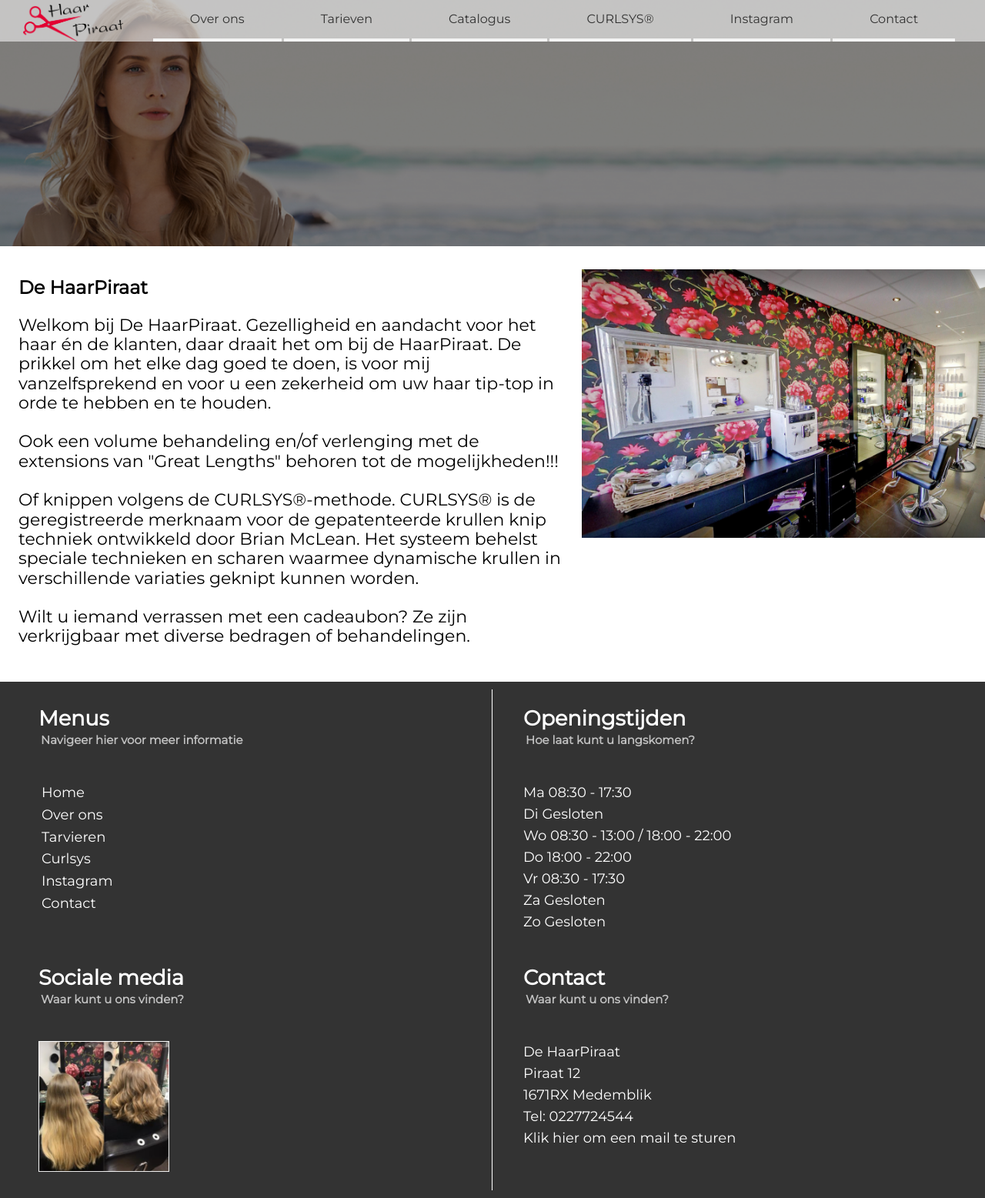
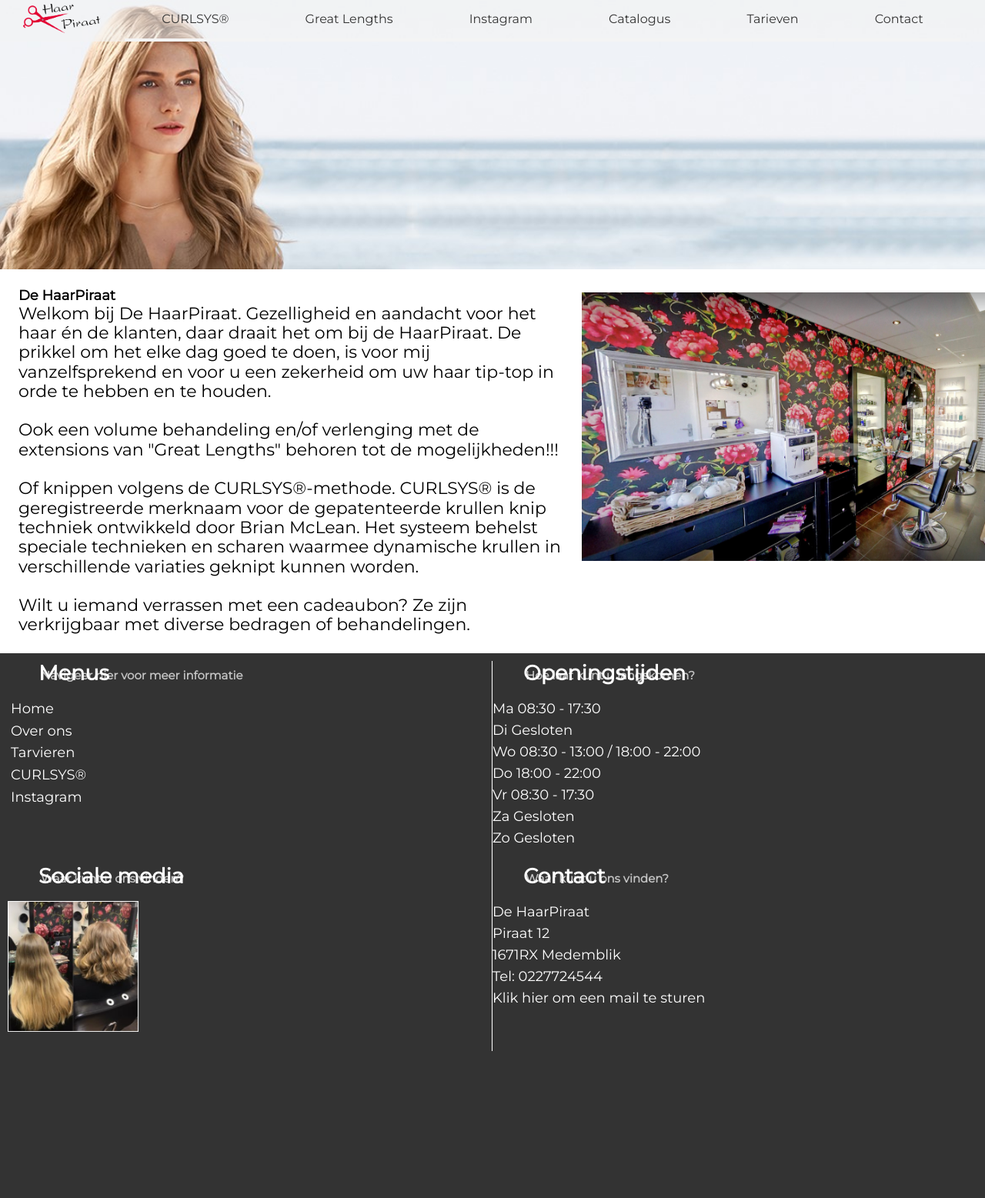
Before and after one commit to StanHaakman/DeHaarpiraat, a PHP site: page / in a window 1280 px wide. Shown: the whole page at 77% size. After the commit the page ends 1366 px from the top, so only its background shows below. Run offline with PHP 8.4, Linux system fonts and the light colour scheme; some libraries are stand-ins or nearby versions.

Commit message:
update carrousel
de toevoeging van het carrousel en de nav items bijwerken

```diff
--- a/contact.php
+++ b/contact.php
@@ -2,7 +2,7 @@
 <?php include 'navbar.php'?>
     <div class="contactform">
 
-        <h1 class="brand">Contact Mij</h1>
+        <h1 class="brand">Neem contact op</h1>
             <div class="wrapper">
                 <div class="company-info">
                     <h3 id="groot-contact">Wilt u snel contact, dan graag bellen</h3>
@@ -12,7 +12,7 @@
                         <li>Piraat 12</li>
                         <li>1671 RX Medemblik </li>
                         <li>Telefoon (0227) 724544 </li>
-                        <li>Mail: <a href="mailto:info@dehaarpiraat.nl">info@dehaarpiraat.nl</a></li>
+                        <li>Mail: <a id="a-contact-mail" href="mailto:info@dehaarpiraat.nl">info@dehaarpiraat.nl</a></li>
                         <br>
                         <li>Maandag:                    08:30 - 17:30</li>
                         <li>Dinsdag:                         Gesloten</li>
--- a/footer.php
+++ b/footer.php
@@ -9,10 +9,9 @@
         <ul class="menuleft">
             <li class="menuItems"><a class="footer-link" href="index.php">Home</a></li>
             <li class="menuItems"><a class="footer-link" href="#">Over ons</a></li>
-            <li class="menuItems"><a class="footer-link" href="#">Tarvieren</a></li>
-            <li class="menuItems"><a class="footer-link" href="#">Curlsys</a></li>
+            <li class="menuItems"><a class="footer-link" href="tarieven.php">Tarvieren</a></li>
+            <li class="menuItems"><a class="footer-link" href="curlsys.php">CURLSYS&reg</a></li>
             <li class="menuItems"><a class="footer-link" href="#">Instagram</a></li>
-            <li class="menuItems"><a class="footer-link" href="contact.php">Contact</a></li>
         </ul>
     </div>
 
--- a/header.php
+++ b/header.php
@@ -9,6 +9,7 @@
     <link rel="stylesheet" href="styles/navStyle.css">
     <link rel="stylesheet" href="styles/contact.css">
     <link rel="stylesheet" href="styles/footerStyle.css">
+    <link rel="stylesheet" href="styles/slider.css">
     <link href='styles/style.css' rel='stylesheet' type='text/css'>
     <link href="https://cdnjs.cloudflare.com/ajax/libs/font-awesome/4.3.0/css/font-awesome.css" rel="stylesheet">
     <link href="//cdnjs.cloudflare.com/ajax/libs/normalize/3.0.2/normalize.min.css" rel="stylesheet">
@@ -23,5 +24,7 @@
 
     <script src="scripts/jquery.js"></script>
     <script src="scripts/script.js"></script>
+
+    <script src="scripts/slider.js"></script>
 </head>
 <body>
--- a/index.php
+++ b/index.php
@@ -4,11 +4,74 @@ require 'navbar.php';
 ?>
 
 <main>
-    <div class="wide-img"></div>
+
+<div class="slider" id="slider">
+		<div class="slItems">
+      <div class="slItem" style="background-image: url('images/background1.jpg');">
+			</div>
+			<div class="slItem" style="background-image: url('images/background2.jpg');">
+			</div>
+			<div class="slItem" style="background-image: url('images/background3.jpg');">
+			</div>
+      <div class="slItem" style="background-image: url('images/background4.jpg');">
+			</div>
+      <div class="slItem" style="background-image: url('images/background5.jpg');">
+			</div>
+      <div class="slItem" style="background-image: url('images/background6.jpg');">
+			</div>
+      <div class="slItem" style="background-image: url('images/background7.jpg');">
+			</div>
+      <div class="slItem" style="background-image: url('images/background8.jpg');">
+			</div>
+		</div>
+	</div>
+
+	<script src="http://code.jquery.com/jquery-latest.min.js" type="text/javascript"></script>
+	<script src="scripts/slider.min.js"></script>
+	<script>
+	$(function(){
+		$('#slider').rbtSlider({
+			'dots': true,
+			'arrows': true,
+			'auto': 8
+		});
+	});
+	</script>
+    <script type="text/javascript">
+
+  var _gaq = _gaq || [];
+  _gaq.push(['_setAccount', 'UA-36251023-1']);
+  _gaq.push(['_setDomainName', 'jqueryscript.net']);
+  _gaq.push(['_trackPageview']);
+
+  (function() {
+    var ga = document.createElement('script'); ga.type = 'text/javascript'; ga.async = true;
+    ga.src = ('https:' == document.location.protocol ? 'https://ssl' : 'http://www') + '.google-analytics.com/ga.js';
+    var s = document.getElementsByTagName('script')[0]; s.parentNode.insertBefore(ga, s);
+  })();
+
+</script>
+
+
+
+
+
+
+
+
+
+
+
+
+
+
+
+
+    <!-- <div class="wide-img"></div> -->
     <div id="description">
         <div id="gc1">
             <div id="desc-container">
-               <h1>De HaarPiraat</h1>
+               <h2>De HaarPiraat</h2>
                <p>
                Welkom bij De HaarPiraat.
 Gezelligheid en aandacht voor het haar én de klanten, daar draait het om bij de HaarPiraat.
--- a/navbar.php
+++ b/navbar.php
@@ -1,17 +1,14 @@
-
-
-
 <div class="overlay">
     <div class="wrap">
         <ul class="wrap-nav">
             <li class="li-klein-groot">
                 <ul class="ul-klein">
                     <li class="li-klein"><a class="a-klein" href="index.php">Home</a></li>
-                    <li class="li-klein"><a class="a-klein" href="">Over ons</a></li>
+                    <li class="li-klein"><a class="a-klein" href="curlsys.php">CURLSYS&reg</a></li>
+                    <li class="li-klein"><a class="a-klein" href="">Great Lengths</a></li>
+                    <li class="li-klein"><a class="a-klein" href="">Instagram</a></li>
+                    <li class="li-klein"><a class="a-klein" href="">Catalogus</a></li>
                     <li class="li-klein"><a class="a-klein" href="tarieven.php">Tarieven</a></li>
-                    <li class="li-klein"><a class="a-klein" href="">Catalogus</a></li>
-                    <li class="li-klein"><a class="a-klein" href="curlsys.php">CURLSYS&reg</a></li>
-                    <li class="li-klein"><a class="a-klein" href="">Instagram</a></li>
                     <li class="li-klein"><a class="a-klein" href="contact.php">Contact</a></li>
                 </ul>
             </li>
@@ -21,14 +18,14 @@
 <nav id="nav">
 <a class="a-groot" href="index.php"><img src="images/Logo-HaarPiraat.png" alt="" class="logo"></a>
     <ul class="nav-gray" id="not-black">
-        <li class="li-groot"><a class="a-groot" href="">Over ons</a></li>
+        <li class="li-groot"><a class="a-groot" href="curlsys.php">CURLSYS&reg</a></li>
+        <li class="li-groot"><a class="a-groot" href="">Great Lengths</a></li>
+        <li class="li-groot"><a class="a-groot" href="">Instagram</a></li>
+        <li class="li-groot"><a class="a-groot" href="tarieven.php">Catalogus</a></li>
         <li class="li-groot"><a class="a-groot" href="tarieven.php">Tarieven</a></li>
-        <li class="li-groot"><a class="a-groot" href="tarieven.php">Catalogus</a></li>
-        <li class="li-groot"><a class="a-groot" href="curlsys.php">CURLSYS&reg</a></li>
-        <li class="li-groot"><a class="a-groot" href="">Instagram</a></li>
         <li class="li-groot"><a class="a-groot" href="contact.php">Contact</a></li>
     </ul>
     <div class="button">
-        <a class="btn-open" href="#"></a>
+        <a class="btn-open" style="text-decoration: 0;" href="#"></a>
     </div>
 </nav>
--- a/styles/contact.css
+++ b/styles/contact.css
@@ -1,6 +1,10 @@
 /** {*/
     /*box-sizing: border-box;*/
 /*}*/
+
+#a-contact-mail{
+    color: #333;
+}
 
 #groot-contact{
     font-size: 20px;
--- a/styles/navStyle.css
+++ b/styles/navStyle.css
@@ -33,6 +33,7 @@ body {
     height:auto;
     overflow:hidden;
     background:none;
+    z-index: 1090;
 }
 #nav .nav-gray {
     text-align:center;
@@ -63,11 +64,23 @@ body {
 .button{
     display: none;
     background-color: #fff;
-    padding: 5px 10px;
+    padding: 3px 8px;
     border-radius: 50%;
     margin-right: -10px;
+    text-decoration: none;
+    -webkit-border-radius: 50%;
+    -moz-border-radius: 50%;
+    -ms-border-radius: 50%;
+    -o-border-radius: 50%;
 }
 
+.btn-open:hover{
+    text-decoration: none;
+}
+
+.btn-close:hover{
+    text-decoration: none;
+}
 
 /*overlay*/
 .overlay {
--- /dev/null
+++ b/styles/slider.css
@@ -0,0 +1,147 @@
+* {
+    -webkit-box-sizing: border-box;
+    -moz-box-sizing: border-box;
+    box-sizing: border-box;
+    margin: 0px;
+    padding: 0px;
+}
+
+.slider {
+    width: 100%;
+    height: 350px;
+    position: relative;
+}
+
+.slItems {
+    width: 100%;
+    height: 100%;
+    overflow: hidden;
+    position: relative;
+}
+
+.slItem {
+    width: 100%;
+    height: 100%;
+    position: absolute;
+    top: 0;
+    left: 0;
+    background-size: cover;
+    background-repeat: no-repeat;
+    opacity: 0;
+    visibility: hidden;
+    -webkit-backface-visibility: hidden; /* Chrome, Safari, Opera */
+    backface-visibility: hidden;
+}
+
+.slider [class*="ctrl"] {
+    position: absolute;
+    top: 20%;
+    color: #fff;
+    font-size: 85px;
+    font-weight: bold;
+    margin-top: -42.5px;
+    cursor: pointer;
+}
+
+.ctrlNext {
+    right: 50px;
+    visibility: hidden;
+}
+
+.ctrlPrev {
+    left: 50px;
+    visibility: hidden;
+}
+
+.slItem.active {
+    opacity: 1;
+    visibility: visible;
+    transform: translate3d(0,0,0);
+    -webkit-transform: translate3d(0,0,0);
+    -moz-transform: translate3d(0,0,0);
+    -o-transform: translate3d(0,0,0);
+    -ms-transform: translate3d(0,0,0);
+}
+
+.next, .prev {
+    transition: transform 0.7s ease-in-out;
+    -webkit-transition: transform 0.7s ease-in-out;
+    -moz-transition: transform 0.7s ease-in-out;
+    -o-transition: transform 0.7s ease-in-out;
+    -ms-transition: transform 0.7s ease-in-out;
+}
+
+.slItem.nextItem {
+    opacity: 1;
+    visibility: visible;
+    transform: translate3d(100%,0, 0);
+    -webkit-transform: translate3d(100%,0,0);
+    -moz-transform: translate3d(100%,0,0);
+    -o-transform: translate3d(100%,0,0);
+    -ms-transform: translate3d(100%,0,0);
+}
+
+.slItem.nextItem.next, .slItem.prevItem.prev {
+    transform: translate3d(0,0);
+    -webkit-transform: translate3d(0,0,0);
+    -moz-transform: translate3d(0,0,0);
+    -o-transform: translate3d(0,0,0);
+    -ms-transform: translate3d(0,0,0);
+}
+
+.slItem.active.next {
+    transform: translate3d(-100%,0,0);
+    -webkit-transform: translate3d(-100%,0,0);
+    -moz-transform: translate3d(-100%,0,0);
+    -o-transform: translate3d(-100%,0,0);
+    -ms-transform: translate3d(-100%,0,0);
+}
+
+.slItem.prevItem {
+    opacity: 1;
+    visibility: visible;
+    transform: translate3d(-100%,0,0);
+    -webkit-transform: translate3d(-100%,0,0);
+    -moz-transform: translate3d(-100%,0,0);
+    -o-transform: translate3d(-100%,0,0);
+    -ms-transform: translate3d(-100%,0,0);
+}
+
+.slItem.active.prev {
+    transform: translate3d(100%,0,0);
+    -webkit-transform: translate3d(100%,0,0);
+    -moz-transform: translate3d(100%,0,0);
+    -o-transform: translate3d(100%,0,0);
+    -ms-transform: translate3d(100%,0,0);
+}
+
+.slDots {
+    position: absolute;
+    bottom: 20px;
+    left: 50%;
+    transform: translate(-50%, 0);
+    -webkit-transform: translate(-50%, 0);
+    -moz-transform: translate(-50%, 0);
+    -o-transform: translate(-50%, 0);
+    -ms-transform: translate(-50%, 0);
+}
+
+.slDotsSingle {
+    width: 13px;
+    height: 13px;
+    float: left;
+    border: 2px solid #FFFFFF;
+    border-radius: 50%;
+    margin-left: 5px;
+    cursor: pointer;
+    transition: background 0.3s ease;
+}
+
+.slDotsSingle.active {
+    background: #FFFFFF;
+}
+
+.slDotsSingle:hover {
+    background: #D0D0D0;
+    border-color: #D0D0D0;
+}
```
Also changed, not shown: scripts/slider.js (added, +88 -0 lines), scripts/slider.min.js (added, +8 -0 lines), images/background1.jpg, images/background2.jpg, images/background3.jpg, images/background4.jpg (added), images/background5.jpg (added), images/background6.jpg (added), images/background7.jpg (added), images/background8.jpg (added).
